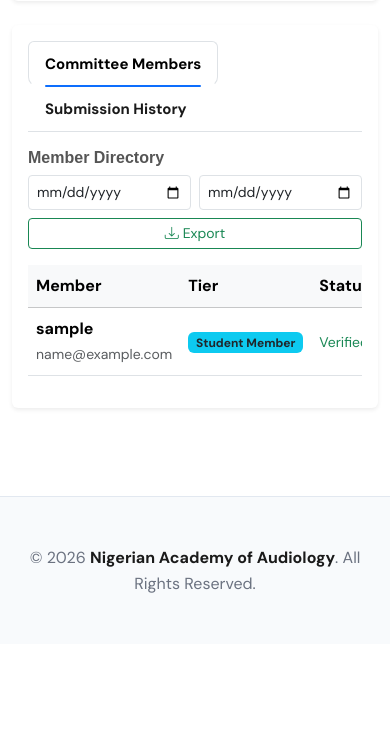
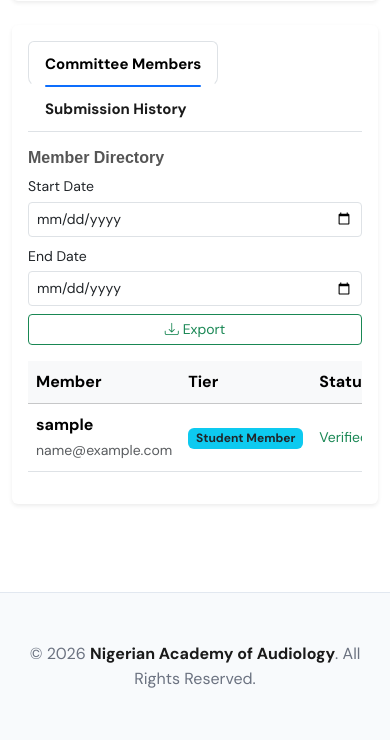
Before and after one commit to NAA-del/naa-portal, a Django app: page /committee-dashboard/1/ in a window 390 px wide. Shown: the part 1184-1924 px from the top of the page. Before the commit the page ends 1777 px from the top, so only its background shows below. Run offline with Django 5.2, Linux system fonts and the light colour scheme; a user stored in the database is signed in; tables that the repository leaves empty hold one stand-in row (values such as "Sample post"); some libraries are stand-ins or nearby versions.

Commit message:
fix: Improve date input accessibility and layout in member directory form

```diff
--- a/accounts/templates/accounts/committee_dashboard.html
+++ b/accounts/templates/accounts/committee_dashboard.html
@@ -124,13 +124,15 @@
                                 <h6 class="fw-bold mb-2 mb-md-0">Member Directory</h6>
 
                                 <form method="get" action="{% url 'export_committee_members_csv' committee.id %}" class="row g-2">
-                                    <div class="col-6 col-md-auto">
+                                    <div class="col-12 col-sm-6 col-md-auto">
+                                        <label for="start-date" class="form-label small mb-1 d-block d-md-none">Start Date</label>
                                         <input type="date" name="start" class="form-control form-control-sm"
-                                               style="min-width: 120px; height: 35px;" title="Start Date">
+                                               style="min-width: 120px; height: 35px;" title="Start Date" aria-label="Start Date">
                                     </div>
-                                    <div class="col-6 col-md-auto">
+                                    <div class="col-12 col-sm-6 col-md-auto">
+                                        <label for="end-date" class="form-label small mb-1 d-block d-md-none">End Date</label>
                                         <input type="date" name="end" class="form-control form-control-sm"
-                                               style="min-width: 120px; height: 35px;" title="End Date">
+                                               style="min-width: 120px; height: 35px;" title="End Date" aria-label="End Date">
                                     </div>
                                     <div class="col-12 col-md-auto">
                                         <button type="submit" class="btn btn-sm btn-outline-success w-100">
```
